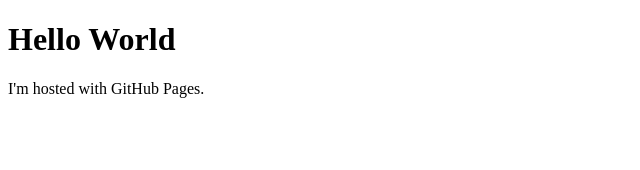
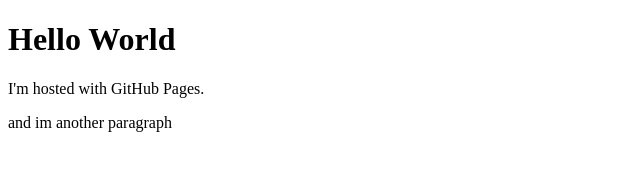
Before and after one commit to josh-best/josh-best-old-portfolio, a plain HTML site: page Index.html in a window 1280 px wide. Shown: the whole page, without its empty margins (0-640 px from the left). Drawn offline with Linux system fonts and the light colour scheme.

Commit message:
new parpa

```diff
--- a/Index.html
+++ b/Index.html
@@ -3,5 +3,6 @@
 <body>
 <h1>Hello World</h1>
 <p>I'm hosted with GitHub Pages.</p>
+<p>and im another paragraph</p>
 </body>
 </html>
```
